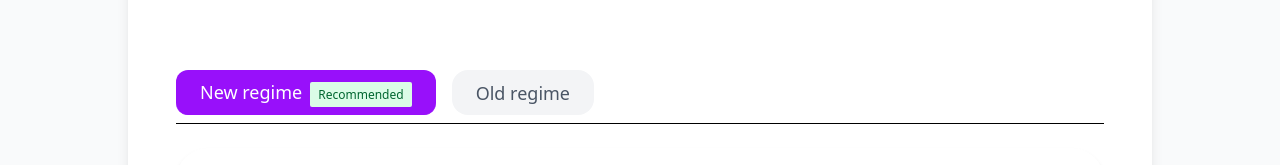
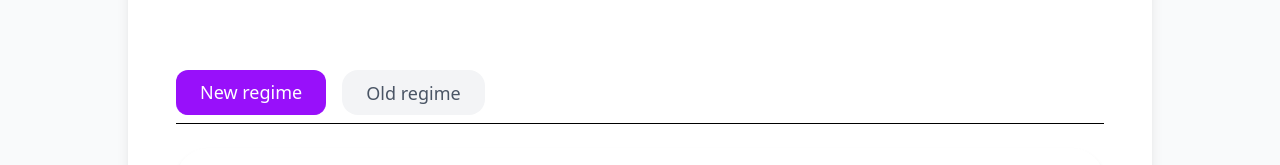
Before and after one commit to NABADEEP069/Tax-Hummer, a React (Vite) app: page /taxcalculator in a window 1280 px wide. Shown: the part 730-895 px from the top of the page. Built offline with nearby package versions, Linux system fonts and the light colour scheme.

Commit message:
fix navbar issue#2

```diff
--- a/src/components/Calculator.jsx
+++ b/src/components/Calculator.jsx
@@ -350,9 +350,7 @@ const calculateTax = (taxableIncome) => {
         onClick={() => setSelectedRegime("new")}
       >
         New regime
-        {selectedRegime === "new" && (
-          <span className="ml-2 bg-green-100 text-green-800 text-xs px-2 py-1 rounded-xs ">Recommended</span>
-        )}
+
       </button>
 
       <button
```
